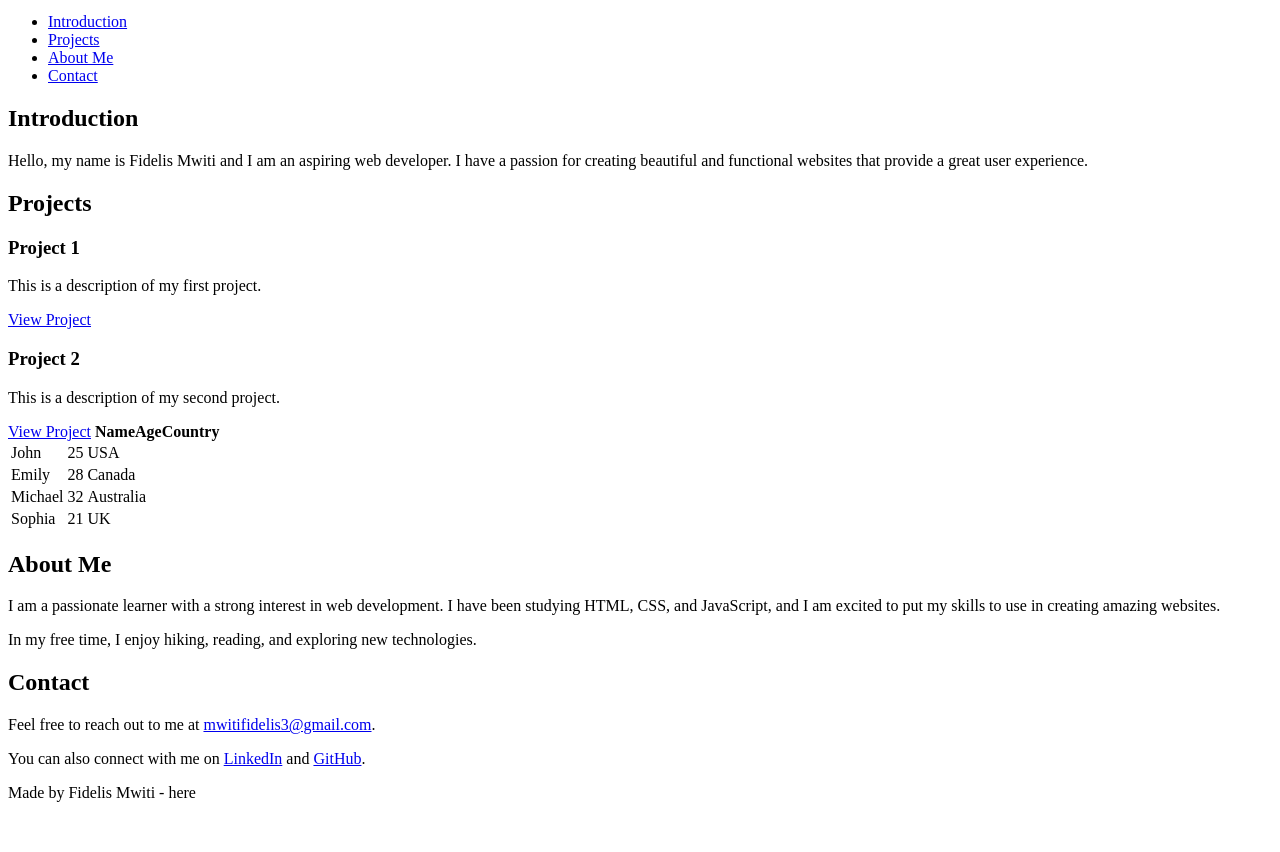
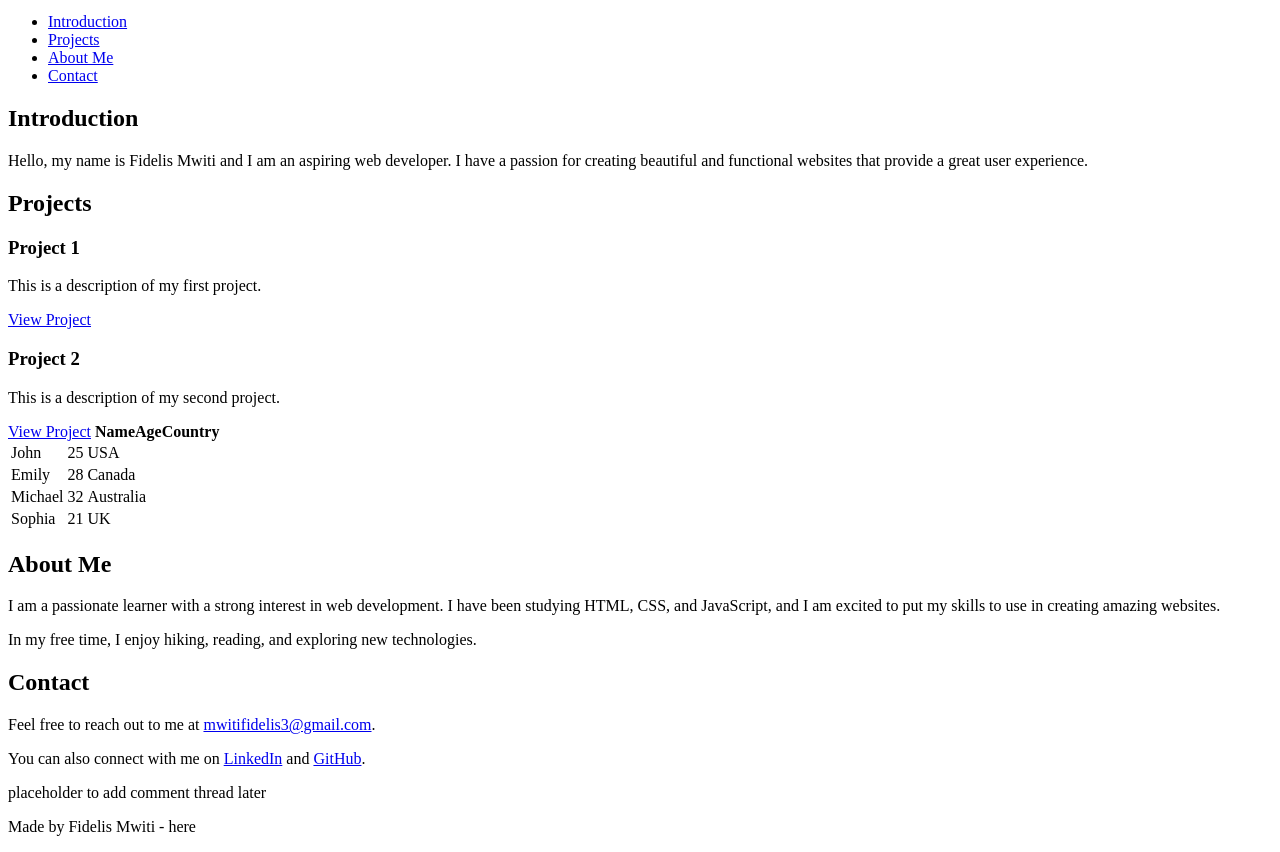
Before and after one commit to mwiti-fidelis/My_First_Portfolio, a plain HTML site: page html_basic/index.html in a window 1280 px wide. Shown: the part 101-953 px from the top of the page. Before the commit the page ends 919 px from the top, so only its background shows below. Drawn offline with Linux system fonts and the light colour scheme.

Commit message:
aside correction on index.html

```diff
--- a/html_basic/index.html
+++ b/html_basic/index.html
@@ -72,6 +72,9 @@
       <p>Feel free to reach out to me at <a href="mwitifidelis3@gmail.com">mwitifidelis3@gmail.com</a>.</p>
       <p>You can also connect with me on <a href="https://www.linkedin.com/in/mwiti-fidelis-" target="_blank">LinkedIn</a> and <a href="https://github.com/mwiti-fidelis" target="_blank">GitHub</a>.</p>
     </section>
+    <aside>
+      <p>placeholder to add comment thread later</p>
+    </aside>
   </main>
   <footer>
     <p>Made by Fidelis Mwiti - <a hre="https://github.com/mwiti-fidelis/"target="_blank">here</a>
```
